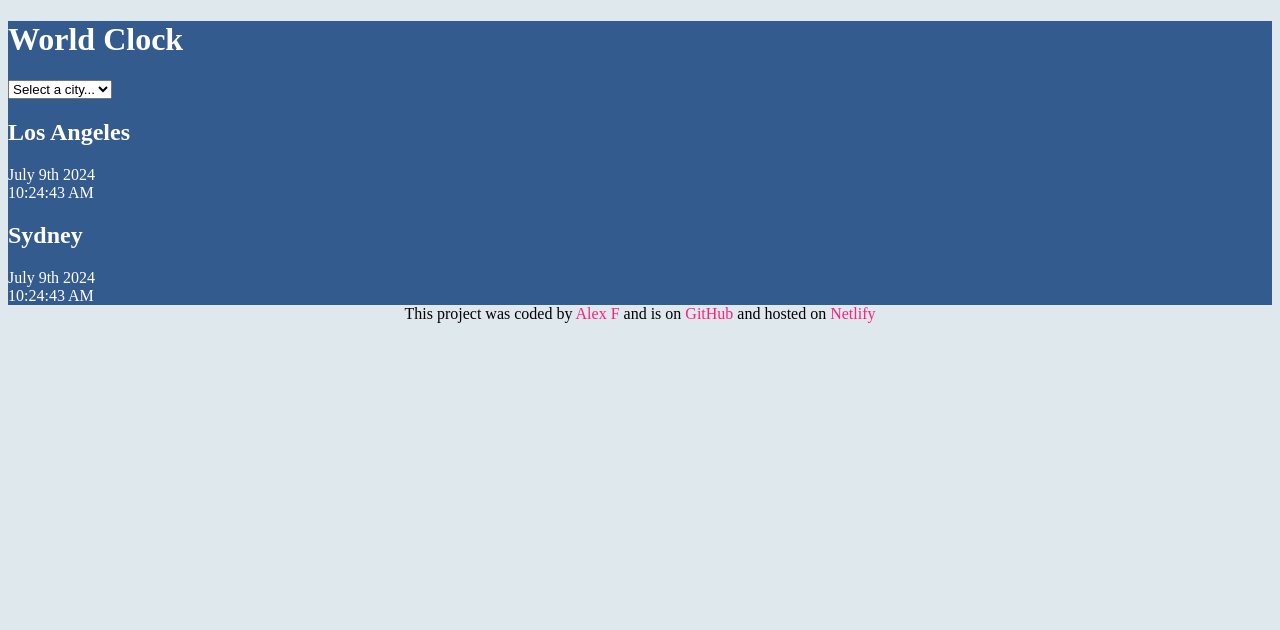
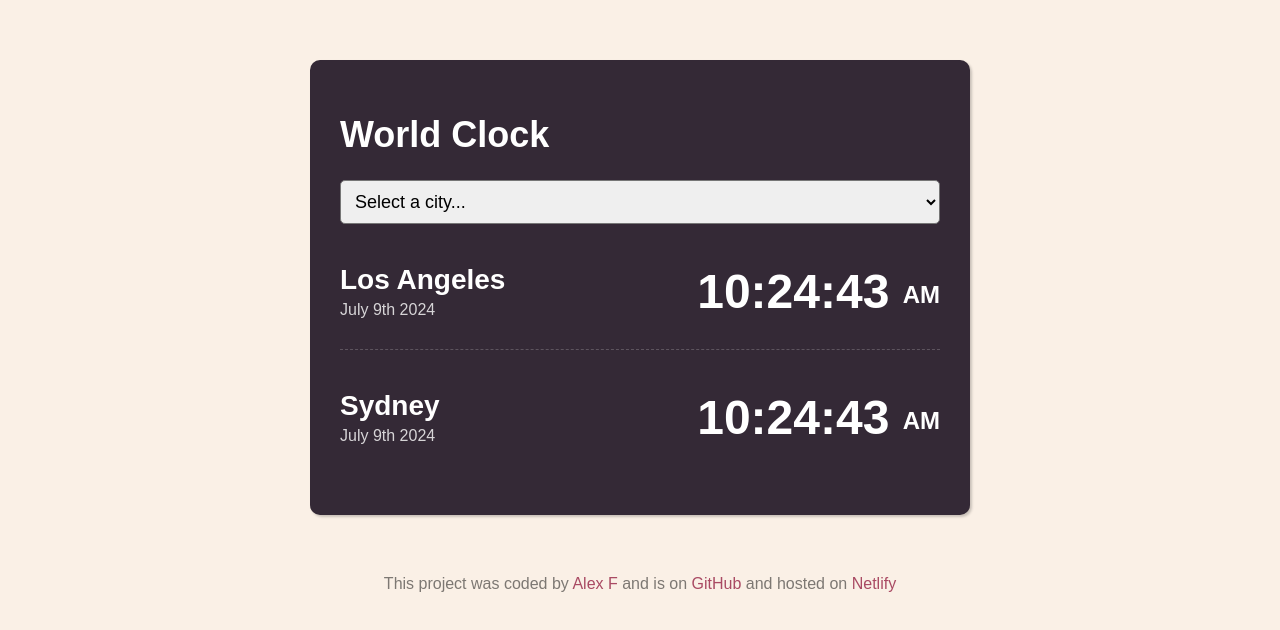
Before and after one commit to Alex-346/SCP-World_Clock, a plain HTML site: page index.html in a window 1280 px wide. Drawn offline with Linux system fonts and the light colour scheme.

Commit message:
Added css styling

```diff
--- a/index.html
+++ b/index.html
@@ -17,14 +17,19 @@
       </select>
 
       <div class="city">
-        <h2>Los Angeles</h2>
-        <div class="date">July 9th 2024</div>
-        <div class="time">10:24:43 AM</div>
+        <div>
+          <h2>Los Angeles</h2>
+          <div class="date">July 9th 2024</div>
+        </div>
+        <div class="time">10:24:43 <small>AM</small></div>
       </div>
+
       <div class="city">
-        <h2>Sydney</h2>
-        <div class="date">July 9th 2024</div>
-        <div class="time">10:24:43 AM</div>
+        <div>
+          <h2>Sydney</h2>
+          <div class="date">July 9th 2024</div>
+        </div>
+        <div class="time">10:24:43 <small>AM</small></div>
       </div>
     </div>
     <footer>
--- a/style.css
+++ b/style.css
@@ -1,16 +1,68 @@
 body {
-  background-color: #dfe8ed;
+  background-color: #faf0e6;
+  font-family: sans-serif;
+}
+
+.container {
+  max-width: 600px;
+  margin: 60px auto;
+  padding: 30px;
+  border-radius: 10px;
+  background-color: rgba(52, 41, 54);
+  color: white;
+  box-shadow: rgba(0, 0, 0, 0.2) 1.95px 1.95px 2.6px;
+}
+
+.city {
+  display: flex;
+  justify-content: space-between;
+  margin: 10px 0;
+  padding: 30px 0;
+  border-bottom: 1px dashed rgba(255, 255, 255, 0.2);
+}
+
+.city:last-child {
+  border: none;
+}
+
+h2 {
+  margin: 0 0 5px;
+  font-size: 28px;
+}
+
+.date {
+  opacity: 0.8;
+}
+
+.time {
+  font-size: 48px;
+  font-weight: bold;
+}
+
+.time small {
+  font-size: 24px;
+  vertical-align: middle;
+}
+
+h1 {
+  font-size: 36px;
+}
+
+select {
+  display: block;
+  width: 100%;
+  border-radius: 5px;
+  padding: 10px;
+  font-size: 18px;
 }
 
 a {
   text-decoration: none;
-  color: #ff1f7f;
+  color: #a94a63;
 }
 
 footer {
   text-align: center;
+  font-size: 16px;
+  color: rgba(0, 0, 0, 0.5);
 }
-.container {
-  background-color: rgb(52, 91, 142);
-  color: white;
-}
```
